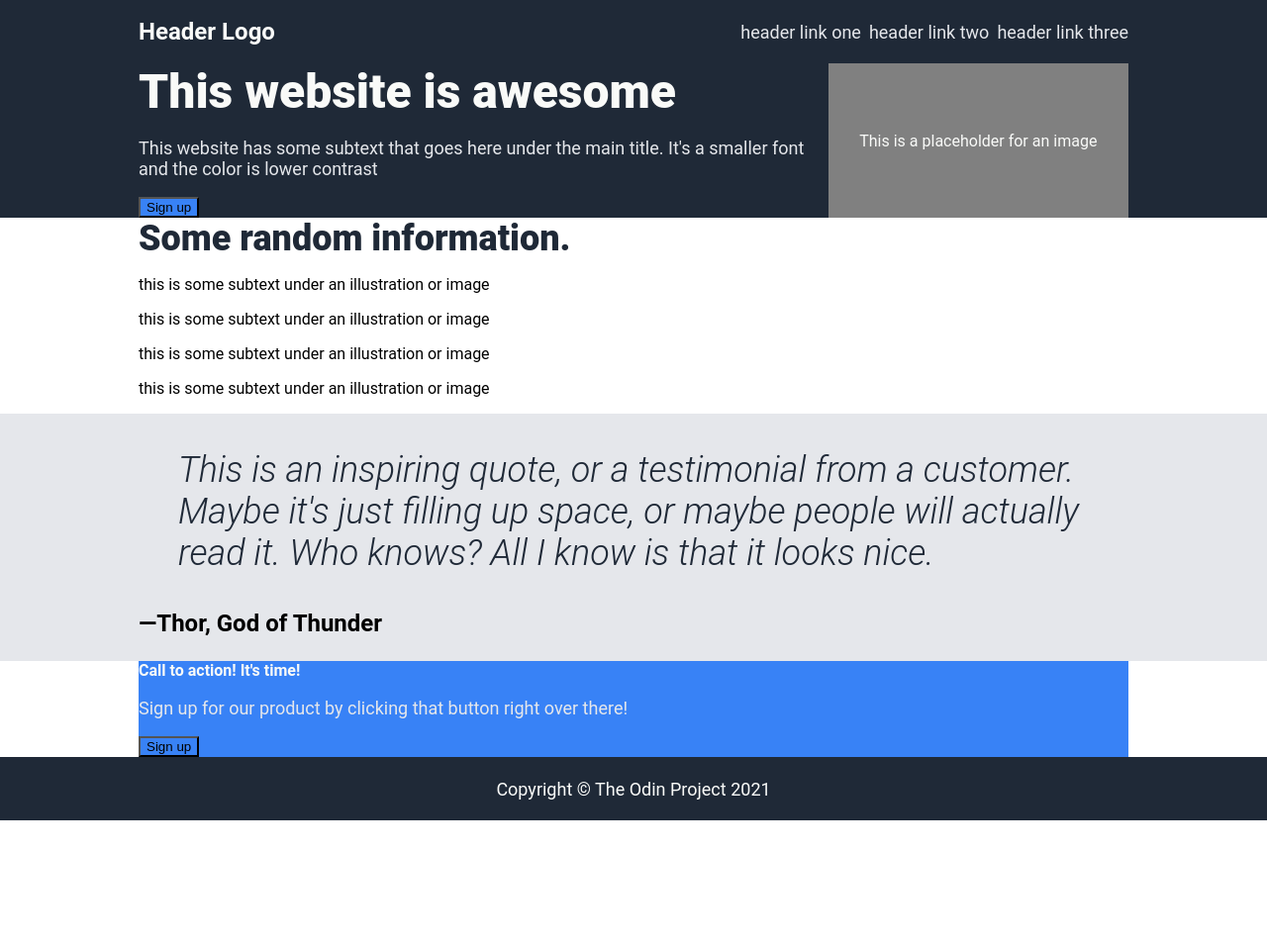
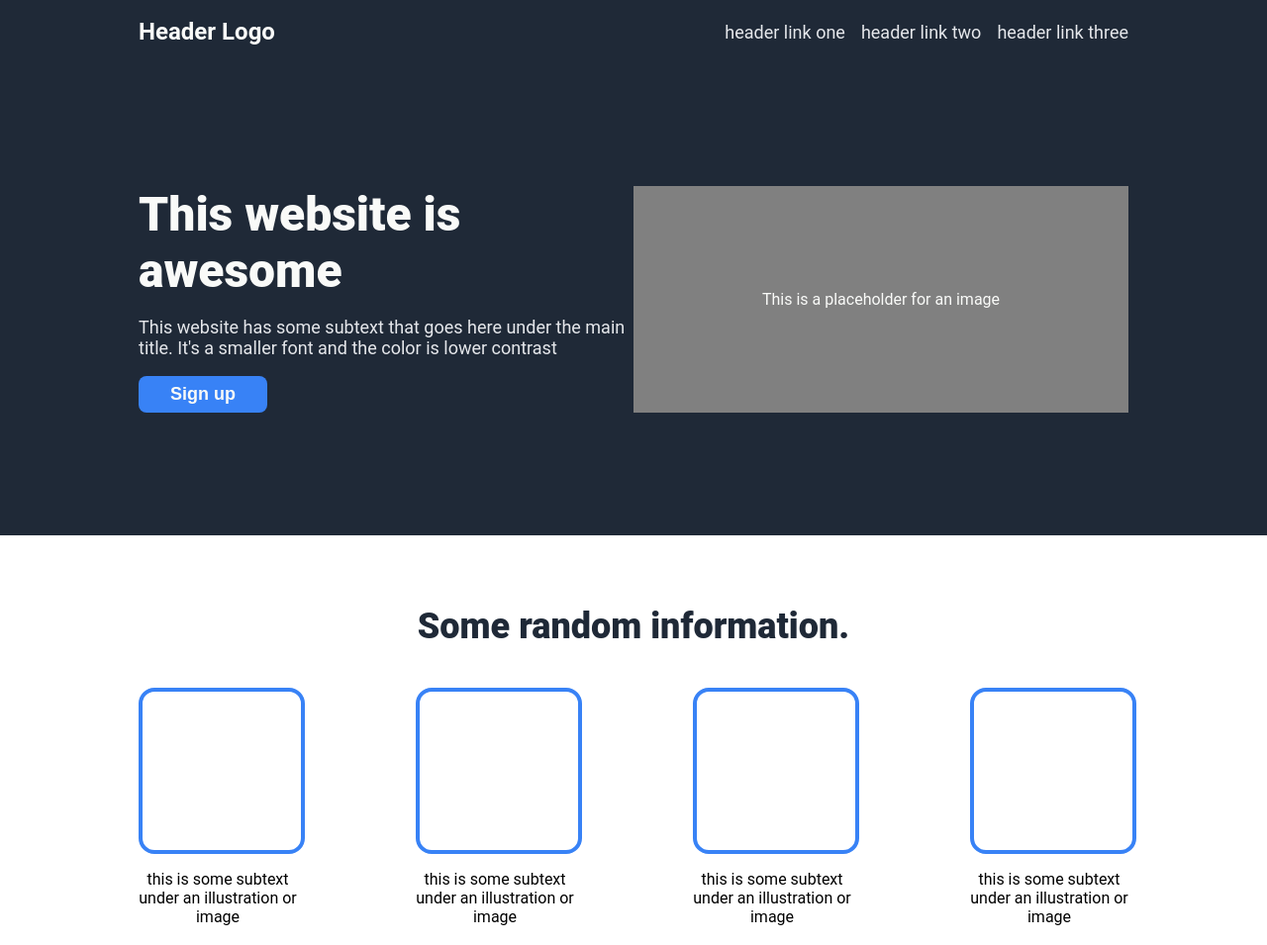
Before and after one commit to HASHHman/landing-page, a plain HTML site: page index.html in a window 1280 px wide. Shown: the top 955 px of the page at 99% size. Before the commit the page ends 829 px from the top, so only its background shows below. Drawn offline with Linux system fonts and the light colour scheme.

Commit message:
feat: Complete the layout of each section

```diff
--- a/style.css
+++ b/style.css
@@ -14,17 +14,18 @@ body {
 
 button {
     background-color: #3882F6;
+    border: none;
+    border-radius: 8px;
+    padding: 8px 32px;
+    font-size: 18px;
+    font-weight: 700;
+    color: #F9FAF8;
 }
 
 ul {
     list-style-type: none;
     margin: 0;
     padding: 0;
-}
-
-button,
-.action {
-    background-color: #3882F6;
 }
 
 .header-container {
@@ -44,7 +45,7 @@ button,
     display: flex;
     justify-content: space-between;
     align-items: center;
-    gap: 8px;
+    gap: 16px;
 }
 
 .container {
@@ -66,6 +67,7 @@ button,
     width: 1000px;
     display: flex;
     justify-content: space-between;
+    margin: 124px 0;
 }
 
 .hero .header {
@@ -75,7 +77,7 @@ button,
 }
 
 .hero .image {
-    width: 400px;
+    min-width: 50%;
     display: flex;
     justify-content: center;
     align-items: center;
@@ -103,12 +105,41 @@ button,
 
 .info {
     width: 1000px;
+    margin: 71px 0 124px 0;
+    display: flex;
+    justify-content: center;
+    flex-wrap: wrap;
+    align-items: flex-end;
 }
 
 .info .header {
+    display: flex;
+    justify-content: center;
+    min-width: 100%;
     font-size: 36px;
     font-weight: 900;
     color: #1F2937;
+    margin-bottom: 41px;
+}
+
+.info .cards {
+    width: 100%;
+    display: flex;
+    flex-wrap: wrap;
+    justify-content: space-between;
+    gap: 64px;
+}
+
+.info .card {
+    width: 160px;
+    text-align: center;
+}
+
+.info .image {
+    width: 160px;
+    height: 160px;
+    border: 4px solid #3882F6;
+    border-radius: 16px;
 }
 
 .quote-container {
@@ -119,18 +150,26 @@ button,
 
 .quote {
     width: 1000px;
+    margin: 124px 0;
 }
 
 .quote blockquote {
+    margin: 0;
     font-size: 36px;
     font-style: italic;
     font-weight: 300;
     color: #1F2937;
 }
 
+.quote p {
+    margin: 0;
+}
+
 .quote .credit {
     font-size: 24px;
     font-weight: 700;
+    margin: 0;
+    text-align: right;
 }
 
 .action-container {
@@ -138,13 +177,35 @@ button,
     justify-content: center;
 }
 
+.action-container-2 {
+    width: 1200px;
+    height: 160px;
+    border-radius: 8px;
+    background-color: #3882F6;
+    margin: 124px 0;
+    display: flex;
+    justify-content: center;
+    align-items: center;
+}
+
 .action {
     width: 1000px;
+    display: flex;
+    justify-content: space-between;
+    align-items: center;
 }
 
 .action .header {
     font-weight: 700;
     color: #F9FAF8;
+}
+
+.action .text {
+    margin: 0;
+}
+
+.action button {
+    border: 4px solid #F9FAF8;
 }
 
 .footer {
```
